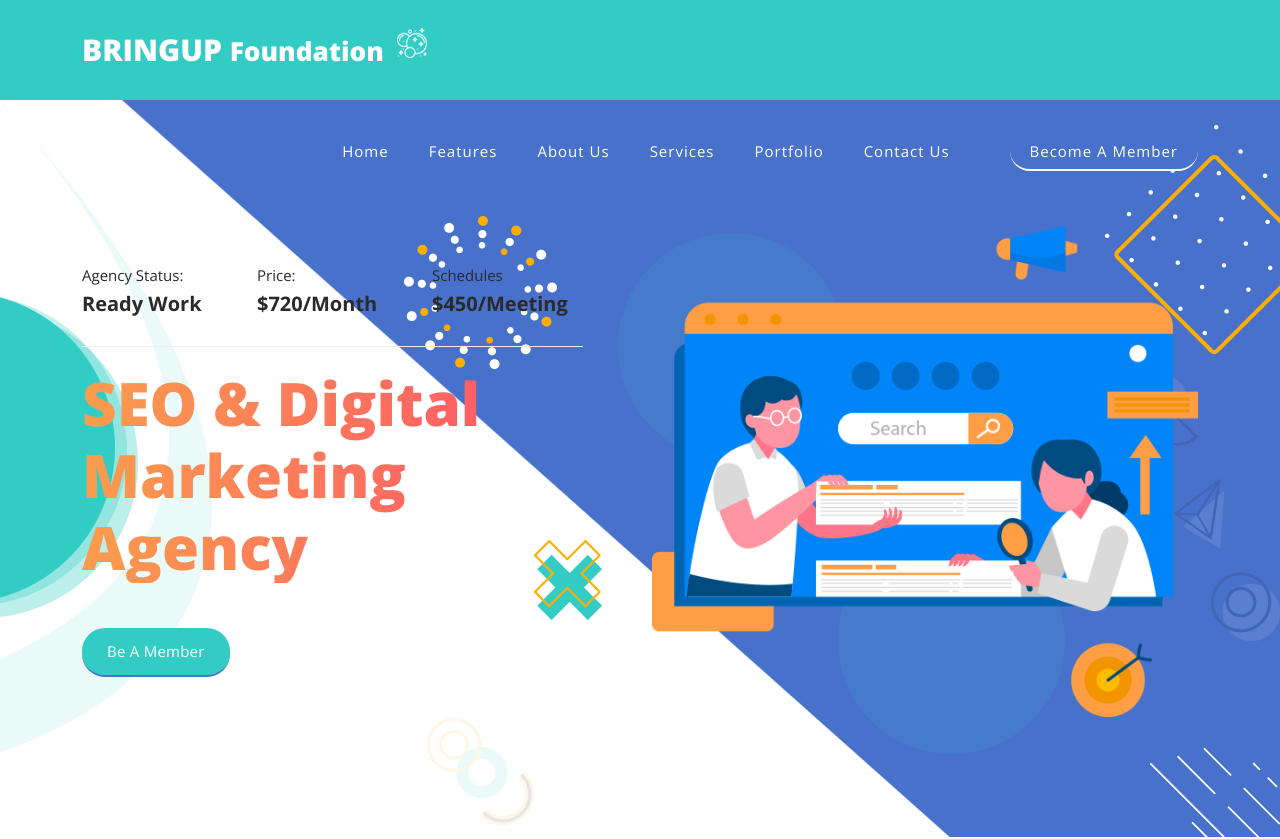
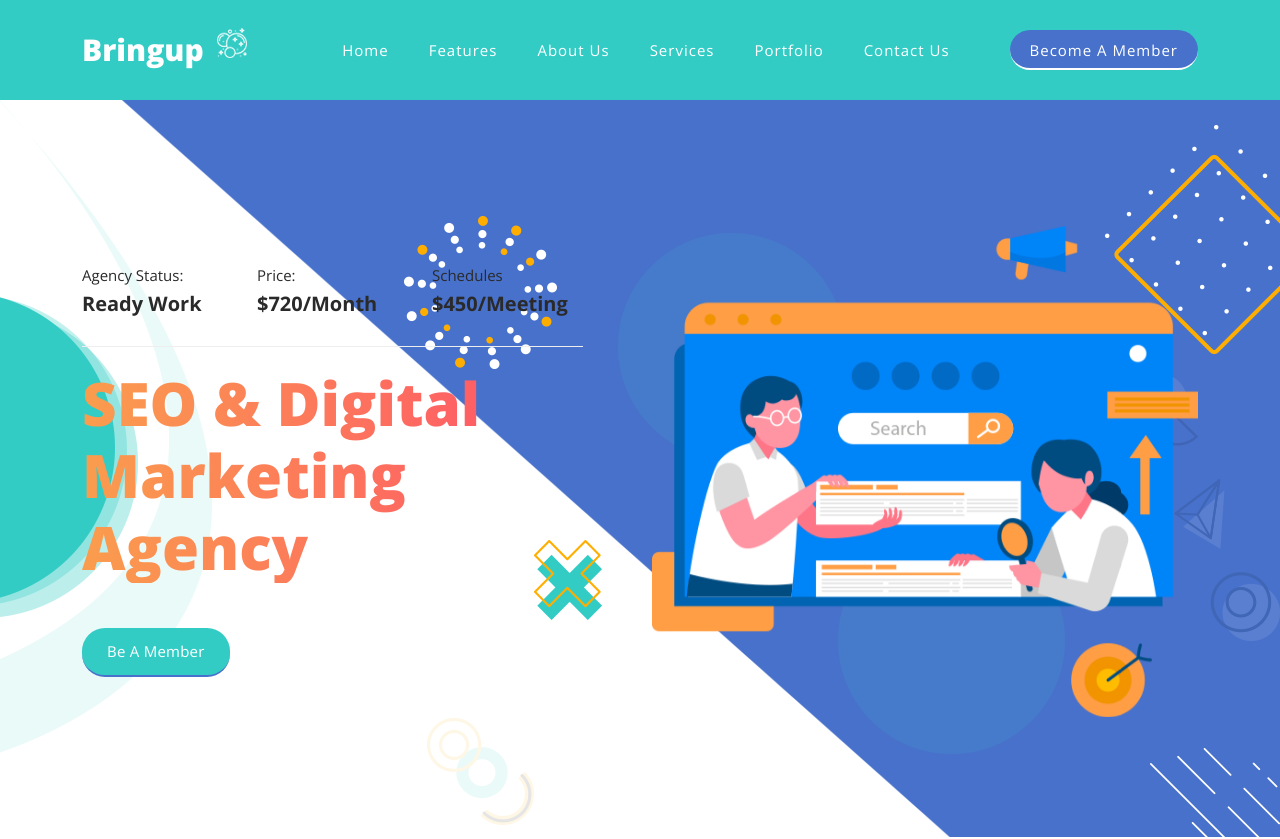
Before and after one commit to pratyushstt/buf, a plain HTML site: page index.html in a window 1280 px wide. Shown: the top 839 px of the page. Drawn offline with nearby package versions, Linux system fonts and the light colour scheme.

Commit message:
Recovered Error

```diff
--- a/index.html
+++ b/index.html
@@ -47,7 +47,7 @@
           <nav class="main-nav">
             <!-- ***** Logo Start ***** -->
             <a href="index.html" class="logo">
-                            <h4>BRINGUP <span class="small">Foundation</span> <img src="assets/images/logo-icon.png" alt=""></h4>
+              <h4>Bringup <img src="assets/images/logo-icon.png" alt=""></h4>
             </a>
             <!-- ***** Logo End ***** -->
             <!-- ***** Menu Start ***** -->
@@ -58,9 +58,7 @@
               <li class="scroll-to-section"><a href="#services">Services</a></li>
               <li class="scroll-to-section"><a href="#portfolio">Portfolio</a></li>
               <li class="scroll-to-section"><a href="#contact">Contact Us</a></li>
-                            <li class="scroll-to-section">
-                                <div class="main-blue-button"><a href="#contact">Become a Member</a></div>
-                            </li>
+              <li class="scroll-to-section"><div class="main-blue-button"><a href="#contact">Become a member</a></div></li>
             </ul>
             <a class='menu-trigger'>
                 <span>Menu</span>
```
Lines whose indentation alone changed are shown as unchanged.
